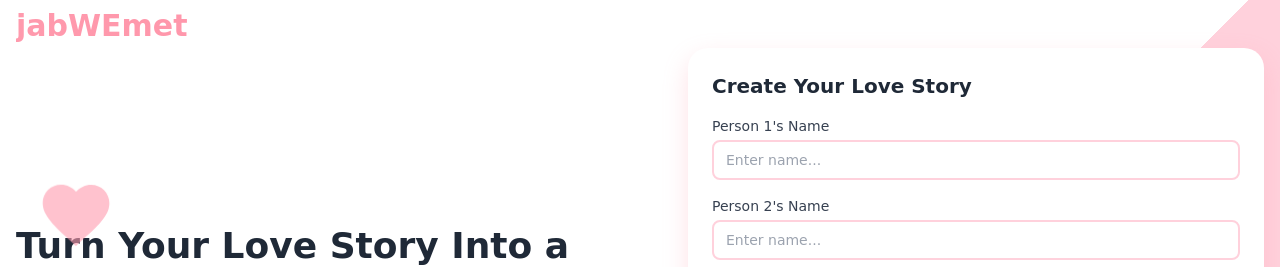
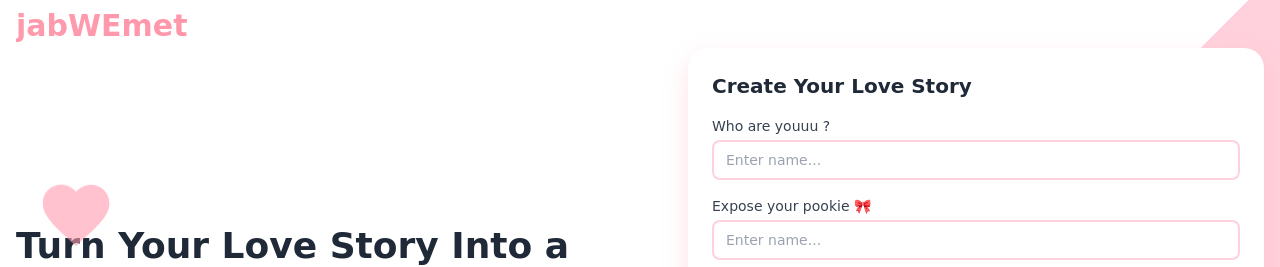
Before and after one commit to jamaljm/CupidChaos, a Next.js app in the folder frontend/: page / in a window 1280 px wide. Shown: the top 267 px of the page. Built offline with nearby package versions, Linux system fonts and the light colour scheme.

Commit message:
Update site title and input labels with playful text

```diff
--- a/frontend/app/layout.tsx
+++ b/frontend/app/layout.tsx
@@ -41,7 +41,7 @@ const serif=Instrument_Serif({
 
 
 export const metadata: Metadata = {
-  title: "cupidChaos",
+  title: "jabWEmet",
   description: "love story generator",
 };
 
--- a/frontend/app/page.tsx
+++ b/frontend/app/page.tsx
@@ -137,7 +137,6 @@ export default function Home() {
       <nav className="  fixed top-0 left-0 right-0 z-50 py-2 px-4">
         <div className="container mx-auto max-w-7xl">
           <h1 className="title text-2xl md:text-3xl">jabWEmet</h1>
-
         </div>
       </nav>
 
@@ -216,7 +215,7 @@ export default function Home() {
               <form onSubmit={handleSubmit}>
                 <div className="mb-4">
                   <label className="block text-gray-700 text-sm mb-1">
-                    Person 1's Name
+                    Who are youuu ?
                   </label>
                   <input
                     type="text"
@@ -230,7 +229,7 @@ export default function Home() {
 
                 <div className="mb-4">
                   <label className="block text-gray-700 text-sm mb-1">
-                    Person 2's Name
+                    Expose your pookie 🎀
                   </label>
                   <input
                     type="text"
```
